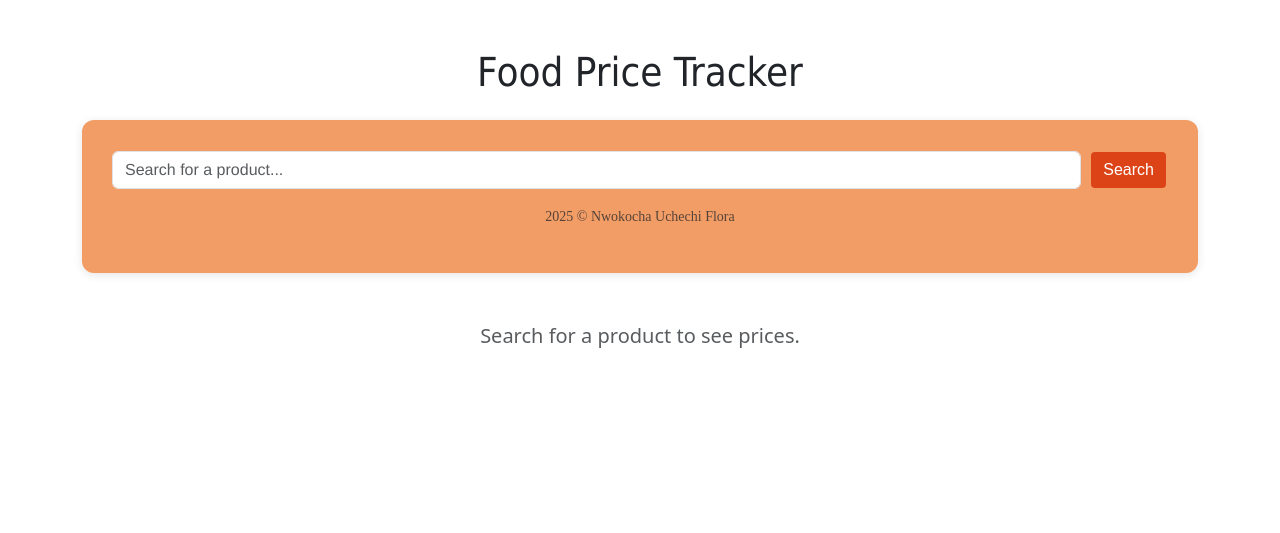
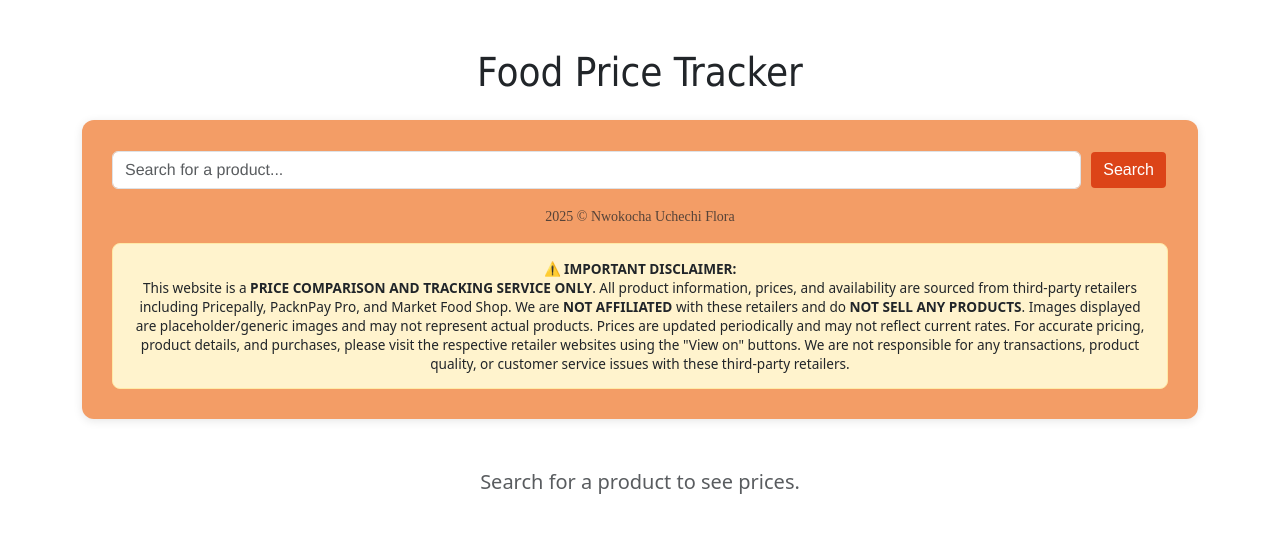
Before and after one commit to Uchechi-Flora/food-price-tracker, a Flask app: page / in a window 1280 px wide. Shown: the top 533 px of the page. Run offline with Flask 3, Linux system fonts and the light colour scheme.

Commit message:
Updated index.html footer text

```diff
--- a/client/templates/index.html
+++ b/client/templates/index.html
@@ -1,4 +1,3 @@
-
 <!DOCTYPE html>
 <html lang="en">
 <head>
@@ -147,6 +146,16 @@
             margin-bottom: 30px;
         }
 
+        .disclaimer {
+            background-color: #fff3cd;
+            border: 1px solid #ffeaa7;
+            border-radius: 8px;
+            padding: 15px;
+            margin-top: 10px;
+            font-size: 0.85rem;
+            line-height: 1.4;
+        }
+
         @media (max-width: 768px) {
             .product-header {
                 flex-direction: column;
@@ -182,6 +191,12 @@
             <button type="submit" class="btn btn-primary" style="font-family:Arial; background-color:#dc4418; border-color:#f39d66; border-width: 2px; font-size: 16px">Search</button>
         </form>
         <p class="mt-3 text-muted small text-center" style="font-family:Libre Baskerville;">2025 © Nwokocha Uchechi Flora</p>
+
+        <!-- Strong Disclaimer -->
+        <div class="disclaimer text-center">
+            <strong>⚠️ IMPORTANT DISCLAIMER:</strong><br>
+            This website is a <strong>PRICE COMPARISON AND TRACKING SERVICE ONLY</strong>. All product information, prices, and availability are sourced from third-party retailers including Pricepally, PacknPay Pro, and Market Food Shop. We are <strong>NOT AFFILIATED</strong> with these retailers and do <strong>NOT SELL ANY PRODUCTS</strong>. Images displayed are placeholder/generic images and may not represent actual products. Prices are updated periodically and may not reflect current rates. For accurate pricing, product details, and purchases, please visit the respective retailer websites using the "View on" buttons. We are not responsible for any transactions, product quality, or customer service issues with these third-party retailers.
+        </div>
     </div>
 
     <!-- Results -->
@@ -191,7 +206,6 @@
                 {% for product in products %}
                 <div class="col-12 col-lg-6">
                     <div class="product-card">
-                        <!-- Product Header: Name/Price on left, Image on right -->
                         <!-- Product Header: Name/Price on left, Image on right -->
                         <div class="product-header">
                             <div class="product-info">
@@ -205,15 +219,10 @@
                                     {% endfor %}
                                 {% endif %}
                             </div>
-
-
-
                             <img src="{{ product.image or './static/image/placeholder.jpg' }}"
                                  alt="{{ product.name }}"
                                  class="product-image">
                         </div>
-
-
 
                         <!-- Divider -->
                         <hr class="product-divider">
```
Lines whose indentation alone changed are shown as unchanged.
